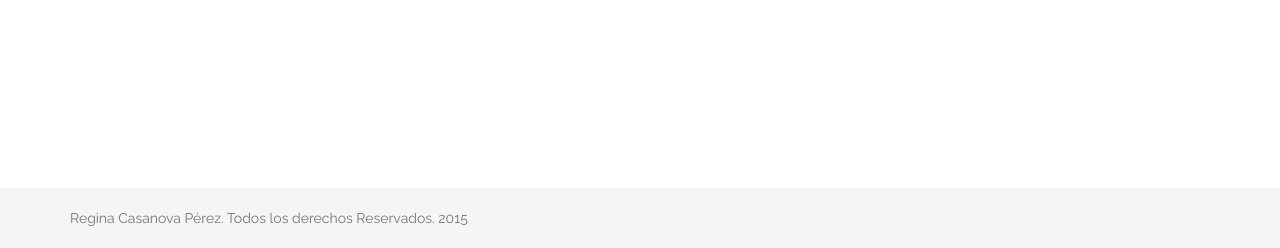
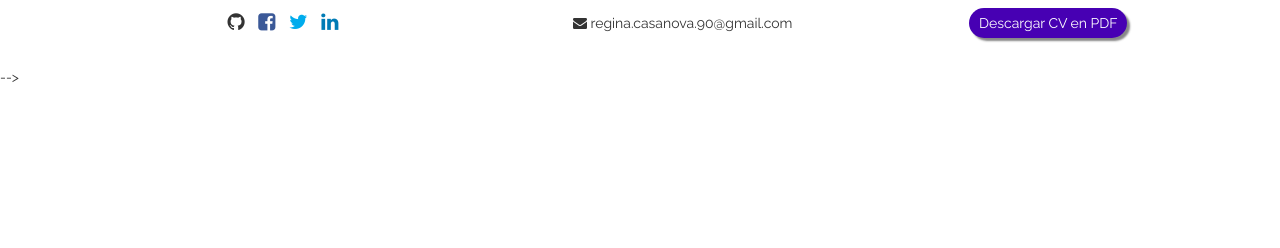
Before and after one commit to recasanova/diplomado, a PHP site: page / in a window 1280 px wide. Shown: the part 552-800 px from the top of the page. Run offline with PHP 8.4, Linux system fonts and the light colour scheme; some libraries are stand-ins or nearby versions.

Commit message:
Diseño final de index
Pagina Index.php fue cambiada para adaptarse al diseño final, falta
jugar con los colores para cambios esteticos

```diff
--- a/css/index.css
+++ b/css/index.css
@@ -1,12 +1,55 @@
 #portada_img{
-	border: 1px solid red;
+	padding: 0px 20px;
 }
 #portada_resumen{
-	border: 1px solid green;
+	padding: 58px 10px;
+}
+#portada_resumen h1{
+	font-style: bold;
 }
 #portada_btn{
-	border: 1px solid blue;
+
 }
+
 .modal.and.carousel {
   position: absolute; // Needed because the carousel overrides the position property
 }
+#separador{
+	border-width: 2px 0px 0px!important;
+}
+#portada_social a{
+	font-size: 20px;
+	margin: 5px;
+}
+#portada_social{
+	padding: 10px 70px;
+}
+#portada_social .fa-github{
+	color: #333;
+}
+#portada_social .fa-facebook-square{
+	color: #3b5998;
+}
+#portada_social .fa-twitter{
+	color: #00aced;
+}
+#portada_social .fa-linkedin{
+	color: #007bb5;
+}
+#portada_social{
+	padding-bottom: 30px;
+}
+#portada_correo{
+	padding: 15px 10px;
+}
+#portada_download{
+	padding: 10px 0px;
+}
+#btn_download{
+	background-color: #4700b3;
+	color: white;
+	border: 0px;
+	border-radius: 50px;
+	padding:5px 10px;
+	box-shadow: 3px 3px 2px #888888;
+}
--- a/css/main.css
+++ b/css/main.css
@@ -4,6 +4,7 @@
 }
 body{
 	font-family: 'Raleway', sans-serif!important;
+	background-color: #fafafa;
 }
 .no-padding{
 	padding: 0px!important;
@@ -23,9 +24,33 @@ body{
 .text-black{
 	color: black;
 }
+.text-center{
+	text-align: center;
+}
+.text-justify{
+	text-align: justify;
+}
+.text-left{
+	text-align: left;
+}
+.text-right{
+	text-align: right;
+}
 .v-align-t{
 	vertical-align: top;
 }
 .v-align-b{
 	vertical-align: bottom;
 }
+.absolute{
+	position: absolute;
+}
+.relative{
+	position: relative;
+}
+.pull-right{
+	float:right;
+}
+.pull-left{
+	float:left;
+}
--- a/index.php
+++ b/index.php
@@ -1,22 +1,44 @@
 <?php include 'header.php';?>
 <?php include 'menu.php';?>
-<div class="container">
+<div class="container ">
 	<div class="row">
 		<div id="portada_img" class="col-md-3 col-md-offset-1 inline">
 			<a href="#lightbox" data-toggle="modal"><img src="http://lorempixel.com/250/400/" alt=""></a>
 
 		</div>
-		<div id="portada_resumen" class="col-md-5 inline">
-			<h1>Regina Andrea Casanova Pérez</h1>
+		<div id="portada_resumen" class="col-md-7 inline text-center full-height">
+			<h1><b>Regina Casanova Pérez</b></h1>
 			<h3>FrontEnd Developer, User Experience Assistant, Bioinformático Junior</h3>
-			<hr>
-			<p>Bachiller en Ingeniería Informática con experiencia en docencia, Bioinformática, Desarrollo web especializada en Desarrollo FrontEnd y Experiencia del Usuario. Con muchos deseos de superación y altas ambiciones para el futuro. Auto-didacta, amante de la música y series de TV, Fotógrafo amateur y amante de la tecnología.</p>
+			<hr id="separador">
+			<p class="text-justify">Bachiller en Ingeniería Informática con experiencia en docencia, Bioinformática, Desarrollo web especializada en Desarrollo FrontEnd y Experiencia del Usuario. Con muchos deseos de superación y altas ambiciones para el futuro. Auto-didacta, amante de la música y series de TV, Fotógrafo amateur y amante de la tecnología.</p>
 		</div>
-		<div id="portada_btn" class="col-md-2 inline">
-			<div class="v-align-b">
-				<span><i class="fa fa-envelope"></i>regina.casanova.90@gmail.com</span>
+	</div>
+	<div class="row">
+		<div id="portada_bottom" class="col-md-10 col-md-offset-1 inline">
+			<div class="row">
+				<div id="portada_social" class="pull-left col-md-4">
+					<a href="https://github.com/recasanova"><i class="fa fa-github"></i></a>
+					<a href="https://www.facebook.com/reggix.casanova"><i class="fa fa-facebook-square"></i></a>
+					<a href="https://twitter.com/ReCasanova90"><i class="fa fa-twitter"></i></a>
+					<a href="https://pe.linkedin.com/in/regina-casanova-5831a3b1"><i class="fa fa-linkedin"></i></a>
+				</div>
+				<div id="portada_correo" class="text-right col-md-4">
+					<span class="text-center"><i class="fa fa-envelope"></i> regina.casanova.90@gmail.com</span>
+				</div>
+
+				<div id="portada_download" class="col-md-4 text-right">
+					<input id="btn_download" type="button" value="Descargar CV en PDF" onClick="window.open('cv_recasanova.pdf');">
+					<br>
+
+				</div>
 			</div>
+
 		</div>
+	</div>
+
+
+
+		<!-- BASADO EN EL CODIGO ENCONTRADO EN http://codepen.io/krnlde/pen/pGijB -->
 		<div class="modal fade and carousel slide" id="lightbox">
 			    <div class="modal-dialog">
 			      <div class="modal-content">
@@ -96,5 +118,5 @@
   </div>
   <!-- /.modal -->
 </div>
-
-<?php include 'footer.php';?>
+<!--
+<?php include 'footer.php';?>-->
```
Also changed, not shown: 1 other file.
